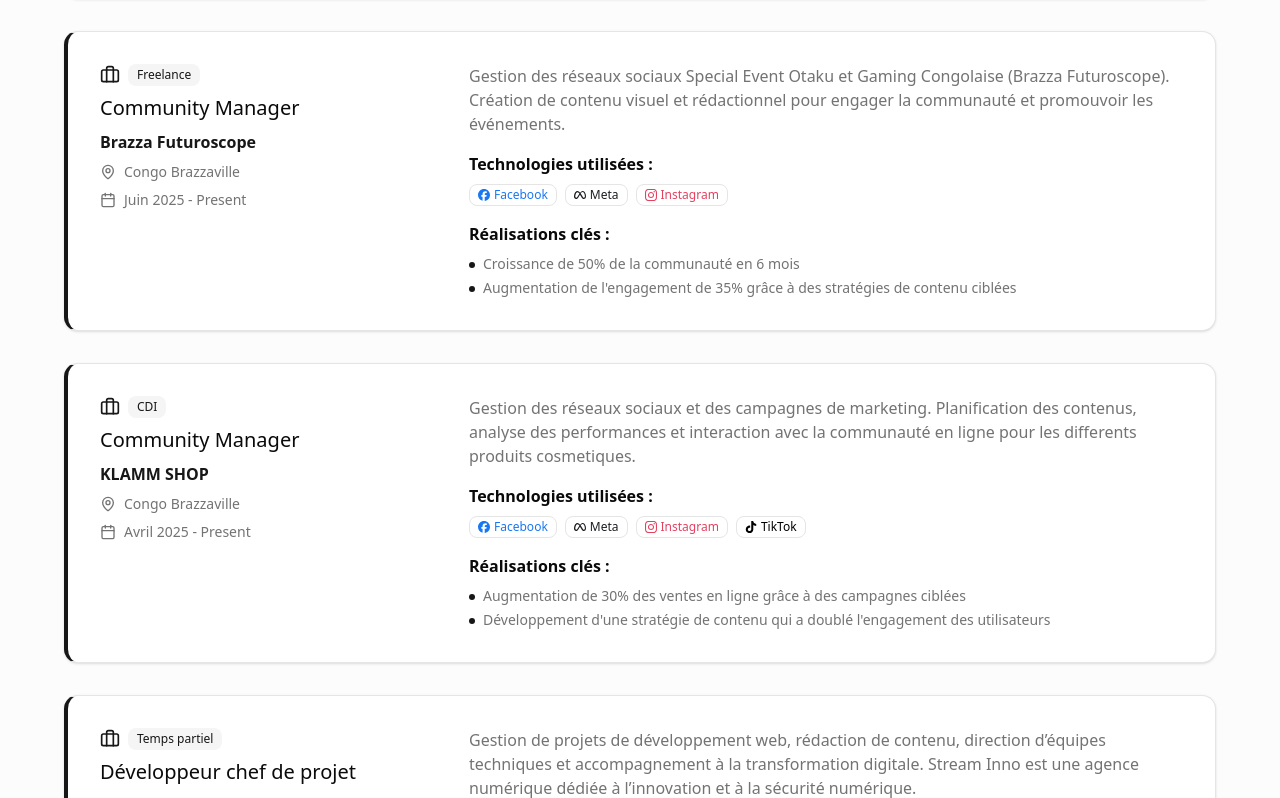
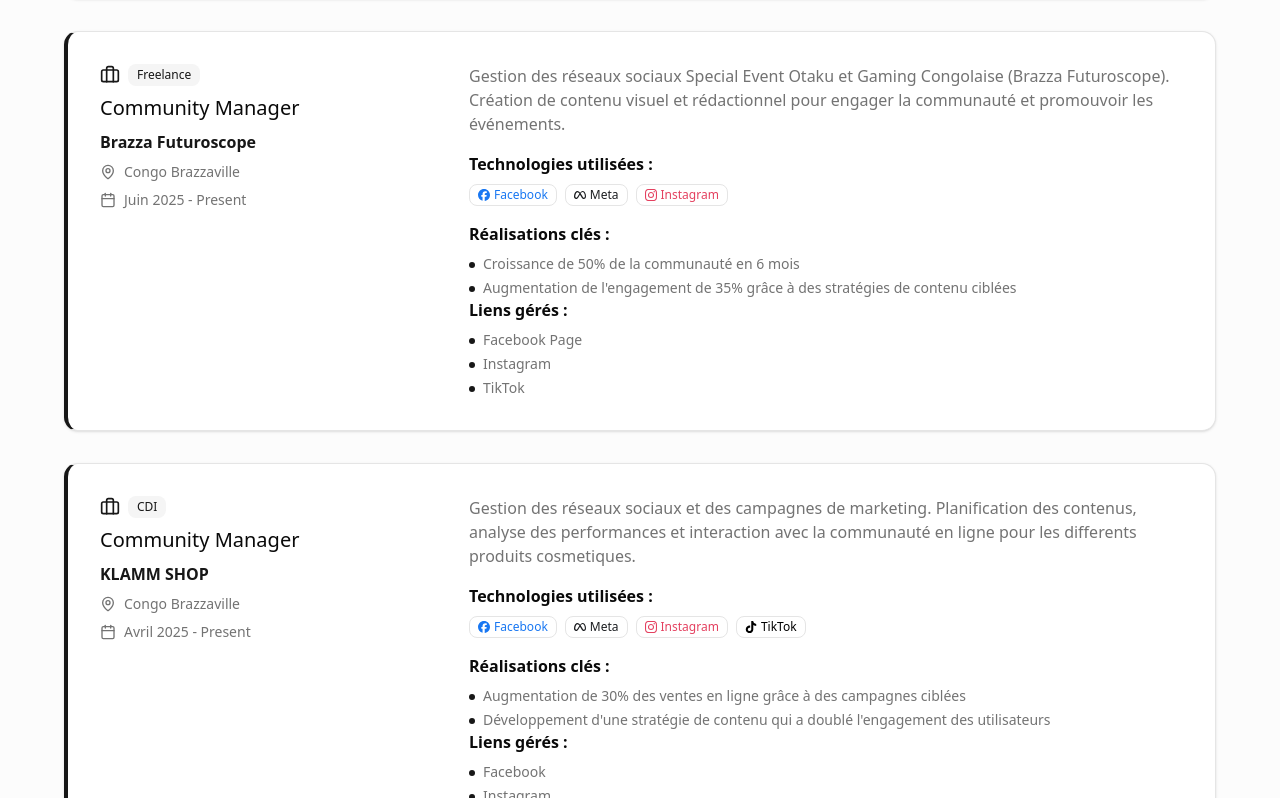
Before and after one commit to Dapheureux/HeureuxDaphneNzita, a Next.js app: page / in a window 1280 px wide. Shown: the part 9622-10420 px from the top of the page. Built offline with nearby package versions, Linux system fonts and the light colour scheme.

Commit message:
18/02/2026 2

```diff
--- a/components/experience-section.tsx
+++ b/components/experience-section.tsx
@@ -58,6 +58,11 @@ const experiences = [
       "Croissance de 50% de la communauté en 6 mois",
       "Augmentation de l'engagement de 35% grâce à des stratégies de contenu ciblées",
     ],
+    links: [
+      { name: "Facebook Page", url: "https://www.facebook.com/share/18CLnPVNv6/?mibextid=wwXIfr" },
+      { name: "Instagram", url: "https://www.instagram.com/brazza_futuroscope?igsh=MTV0dG5xZnRrdTZuaA==" },
+      { name: "TikTok", url: "https://www.tiktok.com/@brazzafuturoscope?_r=1&_t=ZS-941KdGjgibk" },
+    ],
   },
   {
     title: "Community Manager",
@@ -77,6 +82,11 @@ const experiences = [
       "Augmentation de 30% des ventes en ligne grâce à des campagnes ciblées",
       "Développement d'une stratégie de contenu qui a doublé l'engagement des utilisateurs",
 
+    ],
+    links: [
+      { name: "Facebook", icon: SiFacebook, color: "#1877F2", url: "https://facebook.com/klammshop" },
+      { name: "Instagram", icon: SiInstagram, url: "https://instagram.com/klammshop" },
+      { name: "TikTok", icon: SiTiktok, url: "https://tiktok.com/@klammshop" },
     ],
   },
   {
@@ -155,6 +165,10 @@ const experiences = [
     ],
     achievements: [
       "Développement de la communauté et de la visibilité de la fondation",
+    ],
+    links: [
+      { name: "Facebook Page", url: "https://facebook.com/fondationleziebiziki" },
+      { name: "LinkedIn", url: "https://www.linkedin.com/company/fondation-lezie-biziki/" },
     ],
   },
   {
@@ -301,6 +315,22 @@ export function ExperienceSection() {
                         ))}
                       </ul>
                     </div>
+
+                    {exp.links && exp.links.length > 0 && (
+                      <div>
+                        <h4 className="font-outfit font-semibold mb-2">Liens gérés :</h4>
+                        <ul className="space-y-1">
+                          {exp.links.map((link, i) => (
+                            <li key={i} className="font-outfit text-sm text-muted-foreground flex items-start gap-2">
+                              <span className="w-1.5 h-1.5 bg-primary rounded-full mt-2 flex-shrink-0"></span>
+                              <a href={link.url} target="_blank" rel="noopener noreferrer" className="hover:text-primary transition-colors">
+                                {link.name}
+                              </a>
+                            </li>
+                          ))}
+                        </ul>
+                      </div>
+                    )}
                   </div>
                 </div>
               </Card>
```
